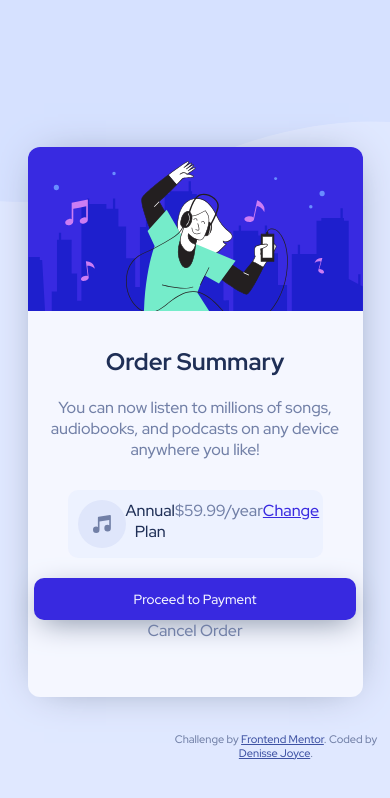
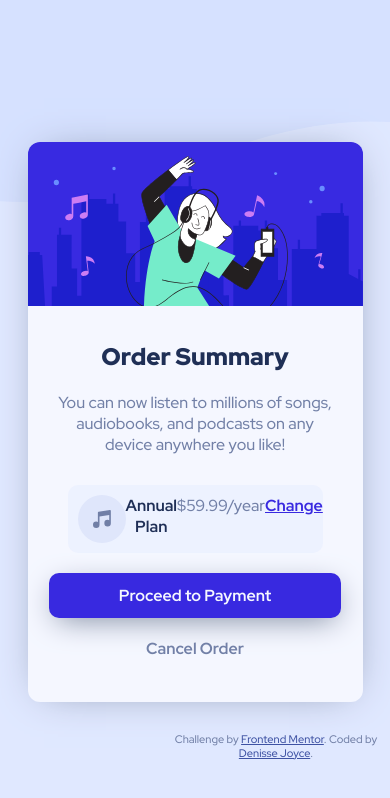
Before and after one commit to denissejoyce/order-summary-component-main-solution, a plain HTML site: page index.html in a window 390 px wide. Drawn offline with Linux system fonts and the light colour scheme.

Commit message:
Update style.css

```diff
--- a/style.css
+++ b/style.css
@@ -15,6 +15,7 @@
 
 .annual-plan a {
     color: hsl(245, 75%, 52%);
+    font-weight: 700;
     text-decoration: underline;
 }
 
@@ -24,12 +25,15 @@
 
 .annual-plan #annual-plan-info {
     color: hsl(223, 47%, 23%);
+    font-weight: 700;
 }
 
 .btn-cancel {
     color: hsl(224, 23%, 55%);
     display: inline-block;
+    padding: 20px;
     text-decoration: none;
+    font-weight: 700;
 }
 
 .btn-cancel:hover {
@@ -43,6 +47,8 @@
     color: hsl(225, 100%, 98%);
     cursor: pointer;
     font-family: 'Red Hat Display', sans-serif;
+    font-size: 16px;
+    font-weight: 700;
     padding: 12px 100px;
 }
 
@@ -54,14 +60,16 @@
     background-color: hsl(225, 100%, 98%);
     box-shadow: 1px 1px 40px -15px hsl(220, 15%, 55%);
     border-radius: 12px;
-    height: 550px;
+    height: 560px;
     width: 100%;
     max-width: 400px;
+    transition: all 0.3s ease;
 
 }
 
 .card h2 {
     color: hsl(223, 47%, 23%);
+    font-weight: 900;
     padding-top: 30px;
 }
 
@@ -108,6 +116,10 @@ main {
     height: 100vh;
 }
 
+p {
+    font-size: 16px;
+}
+
 
 @media (max-width: 420px) {
     body {
@@ -117,8 +129,16 @@ main {
         background-size: contain;
     }
 
+    .btn-payment {
+        padding: 12px 70px;
+    }
+
     .card {
         max-width: 335px;
+    }
+
+    .card p {
+        padding: 20px 30px 10px 30px;
     }
 
 }
@@ -137,4 +157,5 @@ main {
     position: absolute;
     text-align: center;
 }
+
 .attribution a { color: hsl(228, 45%, 44%); }
```
